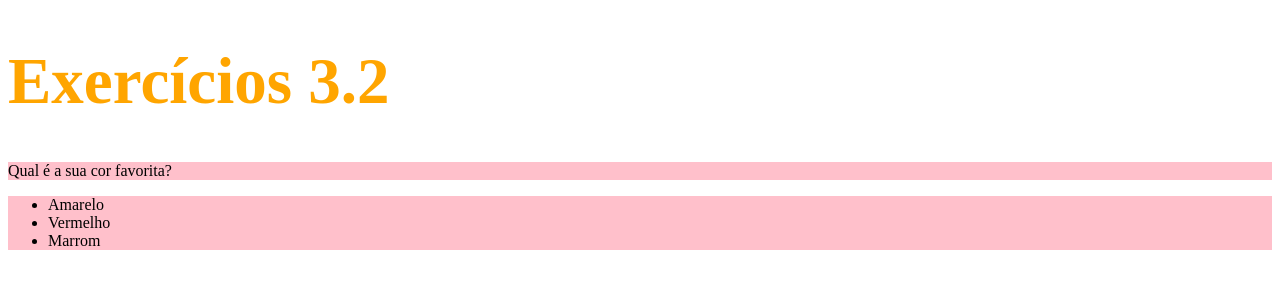
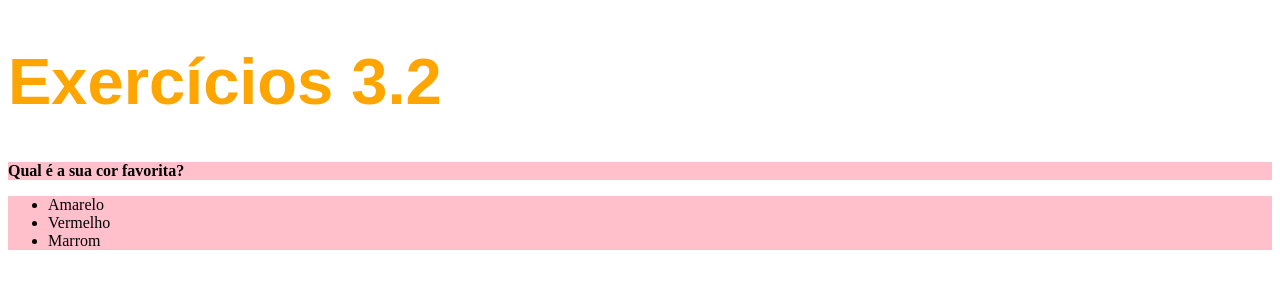
Before and after one commit to rafa382/trybe-exercicios, a plain HTML site: page fundamentos/bloco-03-introducao-a-html-e-css/dia-2-html-css-primeiros-passos-em-css/index.html in a window 1280 px wide. Drawn offline with Linux system fonts and the light colour scheme.

Commit message:
Atualiza alterações

```diff
--- a/fundamentos/bloco-03-introducao-a-html-e-css/dia-2-html-css-primeiros-passos-em-css/index.html
+++ b/fundamentos/bloco-03-introducao-a-html-e-css/dia-2-html-css-primeiros-passos-em-css/index.html
@@ -10,9 +10,17 @@
 #titulo{
    font-size: 65px;
    color: orange;
+   font-family: sans-serif;
 }
 .list{
     background-color: pink;
+}
+p{
+    font-weight: 600;
+    font-size: 3 em;
+}
+body{
+    font-size: 16px;
 }
 
   </style>
```
